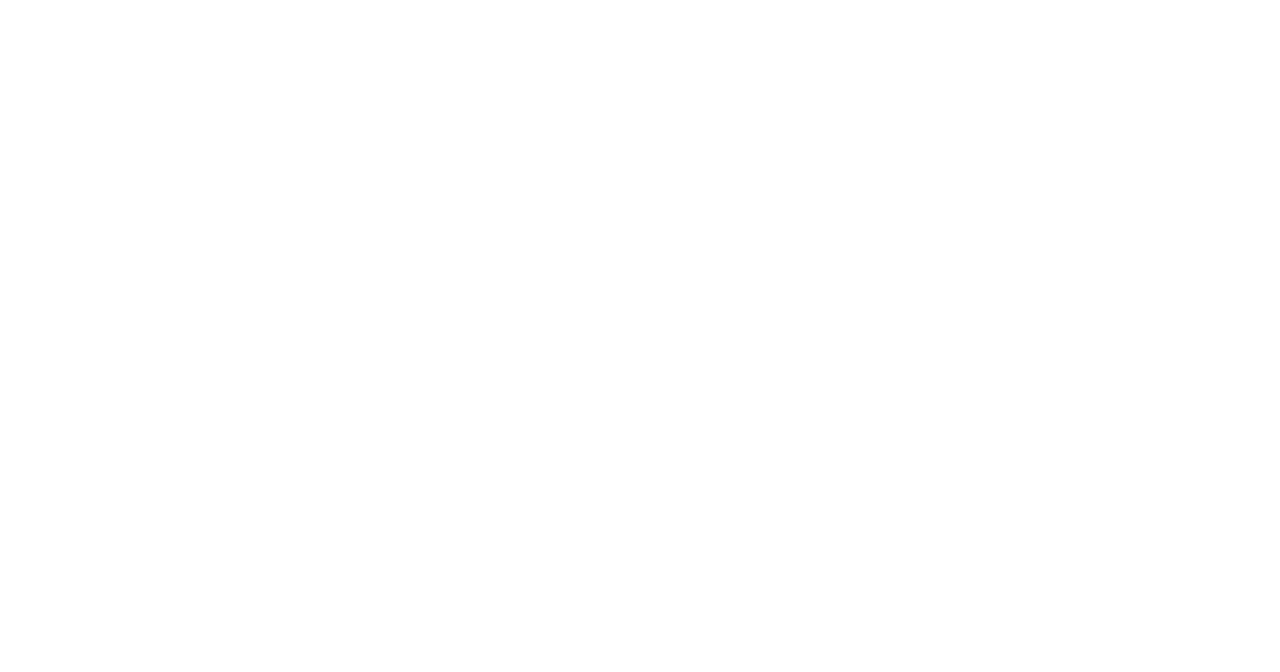
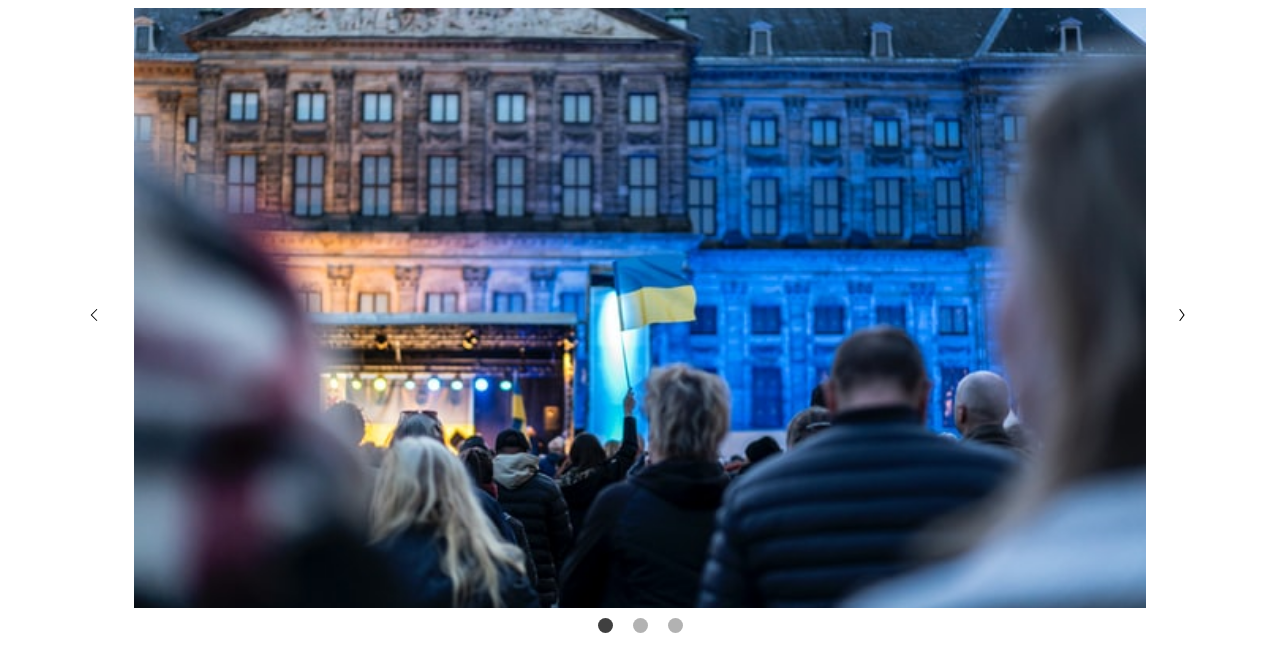
Before and after one commit to cse18107/carousel, a plain HTML site: page index.html in a window 1280 px wide. Drawn offline with Linux system fonts and the light colour scheme.

Commit message:
adding required functions

```diff
--- a/index.html
+++ b/index.html
@@ -1,12 +1,39 @@
 <!DOCTYPE html>
 <html lang="en">
-<head>
-    <meta charset="UTF-8">
-    <meta http-equiv="X-UA-Compatible" content="IE=edge">
-    <meta name="viewport" content="width=device-width, initial-scale=1.0">
+  <head>
+    <meta charset="UTF-8" />
+    <meta http-equiv="X-UA-Compatible" content="IE=edge" />
+    <meta name="viewport" content="width=device-width, initial-scale=1.0" />
+    <link rel="stylesheet" href="style.css">
     <title>Document</title>
-</head>
-<body>
-
-</body>
+  </head>
+  <body>
+    <div class="carousel">
+      <button class="carousel__button carousel__button--left" >
+        <img src="img/left.svg" alt="" />
+      </button>
+      <div class="carousel__track-container">
+        <ul class="carousel__track">
+          <li class="carousel__slide current-slide">
+            <img class="carousel__image" src="img/slide-1.jpg" alt="" />
+          </li>
+          <li class="carousel__slide">
+            <img class="carousel__image" src="img/slide-2.jpg" alt="" />
+          </li>
+          <li class="carousel__slide">
+            <img class="carousel__image" src="img/slide-3.jpg" alt="" />
+          </li>
+        </ul>
+      </div>
+      <button class="carousel__button carousel__button--right" >
+        <img src="img/right.svg" alt="" />
+      </button>
+      <div class="carousel__nav">
+        <button class="carousel__indicator current-slide"></button>
+        <button class="carousel__indicator"></button>
+        <button class="carousel__indicator"></button>
+      </div>
+    </div>
+    <script src="./index.js"></script>
+  </body>
 </html>
--- a/index.js
+++ b/index.js
@@ -0,0 +1,73 @@
+const track = document.querySelector(".carousel__track");
+const slides = Array.from(track.children);
+const nextButton = document.querySelector(".carousel__button--right");
+const prevButton = document.querySelector(".carousel__button--left");
+const dotsNav = document.querySelector(".carousel__nav");
+const dots = Array.from(dotsNav.children);
+
+const slideWidth = slides[0].getBoundingClientRect().width;
+
+//arrange the slides next to one another
+// slides[0].style.left = slideWidth*0 + 'px';
+// slides[1].style.left = slideWidth*1 + 'px';
+// slides[2].style.left = slideWidth*2 + 'px';
+
+// for (let i =0; i<slides.length;i++) {
+//     slides[i].style.left = slideWidth*i +'px';
+// }
+
+const setSlidePosition = (slide, index) => {
+  slide.style.left = slideWidth * index + "px";
+};
+
+slides.forEach(setSlidePosition);
+
+const moveToSlide = (
+  track,
+  currentSlide,
+  targetSlide,
+  currentNav,
+  targetNav
+) => {
+  track.style.transform = "translateX(-" + targetSlide.style.left + ")";
+  currentSlide.classList.remove("current-slide");
+  targetSlide.classList.add("current-slide");
+  if (currentNav && targetNav) {
+    currentNav.classList.remove("current-slide");
+    targetNav.classList.add("current-slide");
+  }
+};
+
+// when I click left, move slides to the left
+prevButton.addEventListener("click", (e) => {
+  const currentSlide = track.querySelector(".current-slide");
+  const previousSlide = currentSlide.previousElementSibling;
+  const currentNav = dotsNav.querySelector(".current-slide");
+  const previousNav = currentNav.previousElementSibling;
+  moveToSlide(track, currentSlide, previousSlide, currentNav, previousNav);
+});
+
+// when I click right, move slides to the right
+nextButton.addEventListener("click", (e) => {
+  const currentSlide = track.querySelector(".current-slide");
+  const nextSlide = currentSlide.nextElementSibling;
+  const currentNav = dotsNav.querySelector(".current-slide");
+  const nextNav = currentNav.nextElementSibling;
+  moveToSlide(track, currentSlide, nextSlide, currentNav, nextNav);
+});
+
+// when I click the nav indicators, move to the slide
+dotsNav.addEventListener("click", (e) => {
+  // what indicator was clicked on?
+  const targetDot = e.target.closest("button");
+
+  if (!targetDot) return;
+
+  const currentSlide = track.querySelector(".current-slide");
+  const currentDot = dotsNav.querySelector(".current-slide");
+  const targetIndex = dots.findIndex((dot) => dot === targetDot);
+  const targetSlide = slides[targetIndex];
+  moveToSlide(track, currentSlide, targetSlide);
+  currentDot.classList.remove('current-slide');
+  targetDot.classList.add('current-slide');
+});
--- a/style.css
+++ b/style.css
@@ -0,0 +1,77 @@
+.carousel {
+    position: relative;
+    height: 600px;
+    width: 80%;
+    margin: 0 auto;
+}
+
+.carousel__image{
+    width: 100%;
+    height: 100%;
+    object-fit: cover;
+}
+
+.carousel__track-container {
+    background: lightgreen;
+    height: 100%;
+    position: relative;
+    overflow: hidden;
+}
+
+.carousel__track {
+    padding: 0;
+    margin: 0;
+    list-style:none;
+    position: relative;
+    height: 100%;
+    transition: transform 250ms ease-in;
+}
+
+.carousel__slide {
+    position: absolute;
+    top: 0;
+    bottom: 0;
+    width: 100%;
+}
+
+.carousel__button {
+    position: absolute;
+    top: 50%;
+    transform: translate(-50%);
+    background: transparent;
+    border: 0;
+    cursor: pointer;
+}
+
+.carousel__button--left {
+    left: -40px;
+}
+
+.carousel__button--right {
+    right: -60px;
+}
+
+.carousel__button img {
+    width: 12px;
+}
+
+.carousel__nav {
+    /* background: pink; */
+    display: flex;
+    justify-content: center;
+    padding: 10px 0 ;
+}
+
+.carousel__indicator {
+    border: 0;
+    border-radius: 50%;
+    width: 15px;
+    height: 15px;
+    background:rgb(0, 0, 0,0.3) ;
+    margin: 0 10px;
+    cursor: pointer;
+}
+
+.carousel__indicator.current-slide {
+    background-color: rgb(0, 0, 0,0.75);
+}
```
Also changed, not shown: img/left.svg (added), img/right.svg (added), img/slide-1.jpg (added), img/slide-2.jpg (added), img/slide-3.jpg (added).
